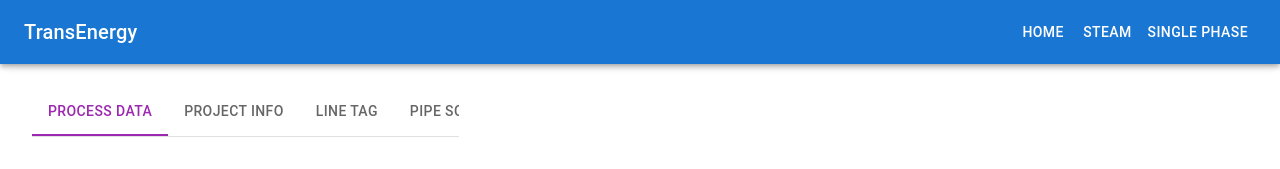
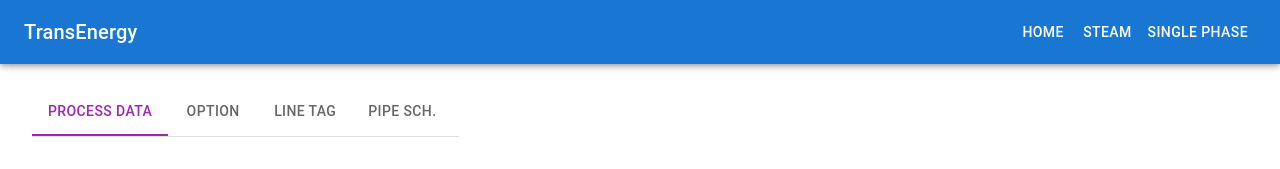
Before and after one commit to chiuwenyu/TransE-App, a React (Vite) app: page / in a window 1280 px wide. Shown: the top 169 px of the page. Built offline with nearby package versions, Linux system fonts and the light colour scheme.

Commit message:
change Project page to Option page

```diff
--- a/src/Components/SinglePhase.tsx
+++ b/src/Components/SinglePhase.tsx
@@ -206,7 +206,7 @@ export const SinglePhase = () => {
                 aria-label="basic tabs"
               >
                 <Tab label="Process Data" {...a11yProps(0)} />
-                <Tab label="Project Info" {...a11yProps(1)} />
+                <Tab label="Option" {...a11yProps(1)} />
                 <Tab label="Line Tag" {...a11yProps(2)} />
                 <Tab label="Pipe Sch." {...a11yProps(3)} />
               </Tabs>
```
